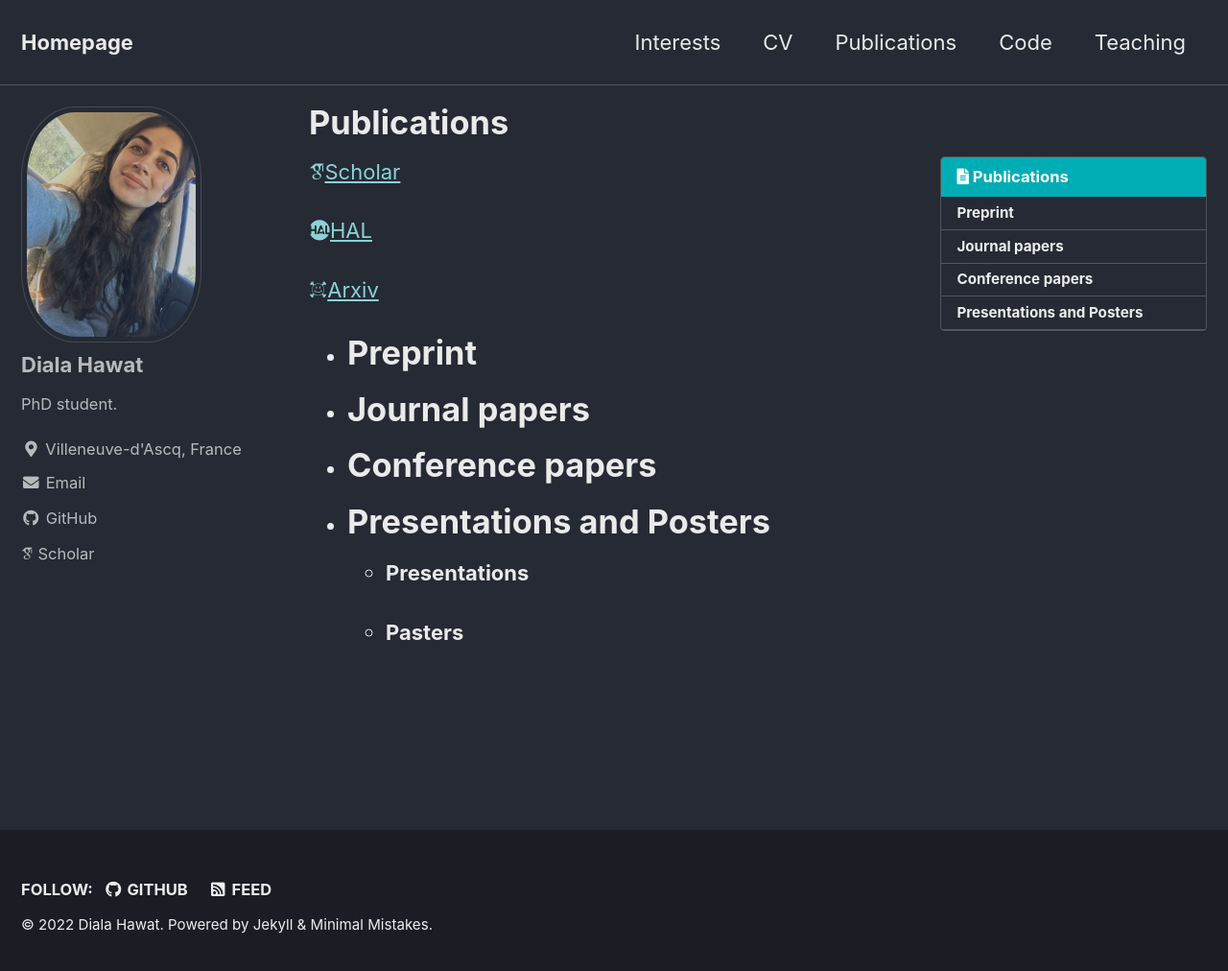
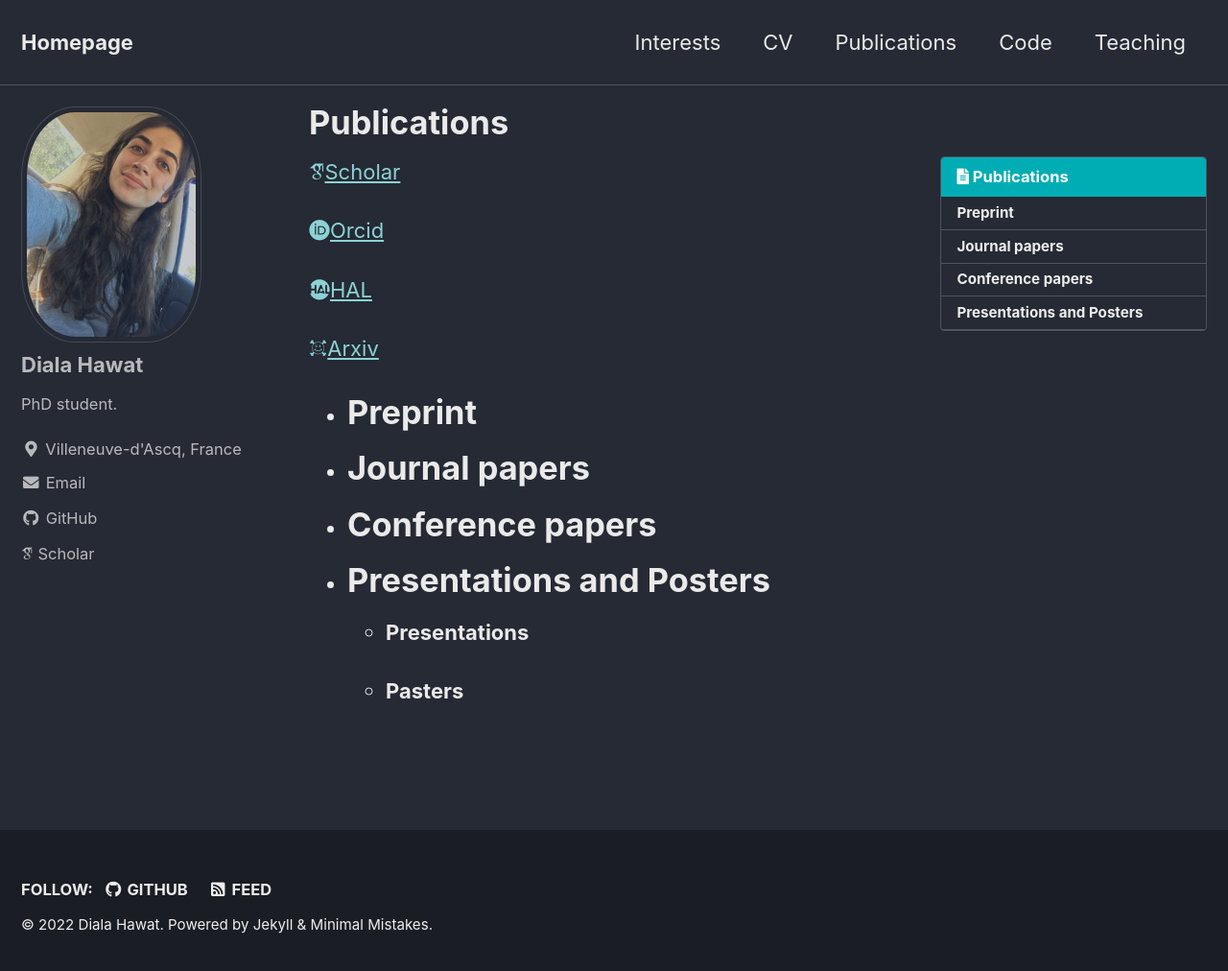
Before and after one commit to dhawat/dhawat.github.io, a Jekyll site: the page built from _pages/publications.md, in a window 1280 px wide and 1020 px high. Shown: the top 1012 px of the window at 96% size. Built offline with Jekyll 4.4.1, drawn with Linux system fonts in a browser that asks for light colours; cached includes are drawn as plain includes; nearby versions of some CDN libraries; some web fonts are replaced.

```diff
--- a/_pages/publications.md
+++ b/_pages/publications.md
@@ -11,6 +11,11 @@
 {% if site.author.academic_profiles.google-scholar %}
   <a href="{{ site.author.academic_profiles.google-scholar }}">
     <i class="ai ai-google-scholar" aria-hidden="true"></i>Scholar
+  </a>
+{% endif %}
+{% if site.author.academic_profiles.orcid %}
+  <a href="{{ site.author.academic_profiles.orcid }}">
+    <i class="ai ai-orcid" aria-hidden="true"></i>Orcid
   </a>
 {% endif %}
 {% if site.author.academic_profiles.hal %}
```
